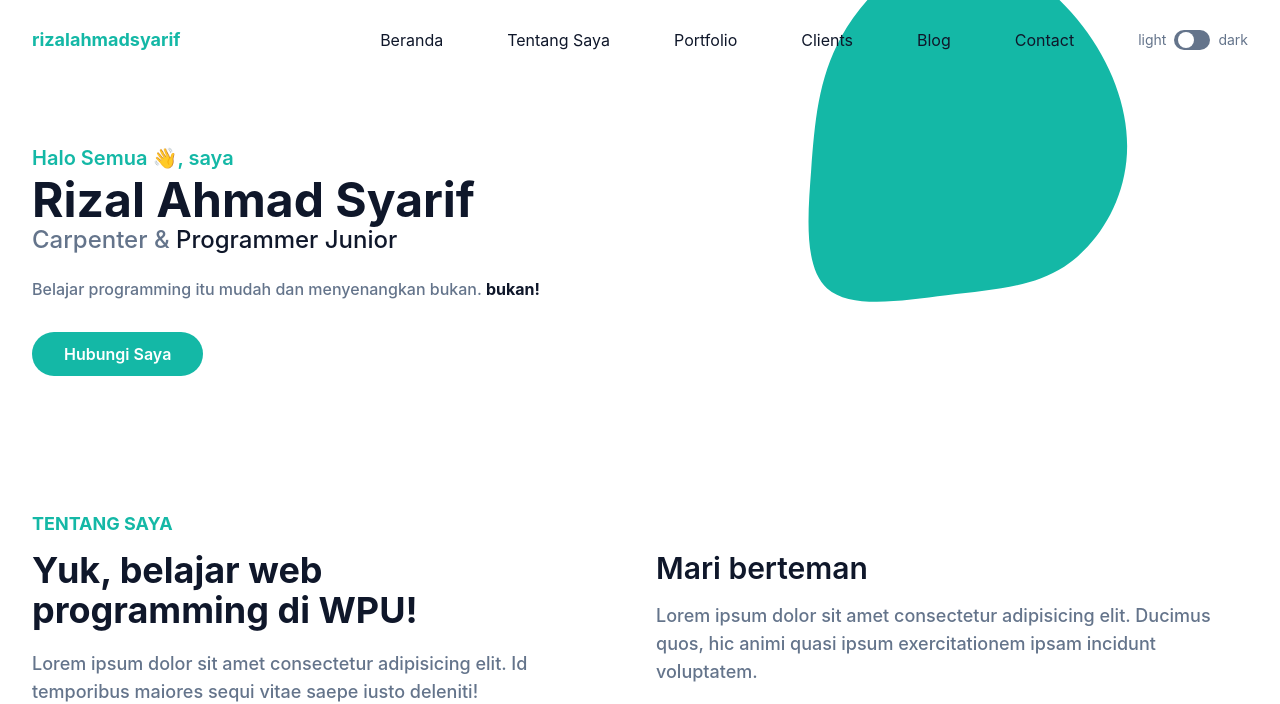
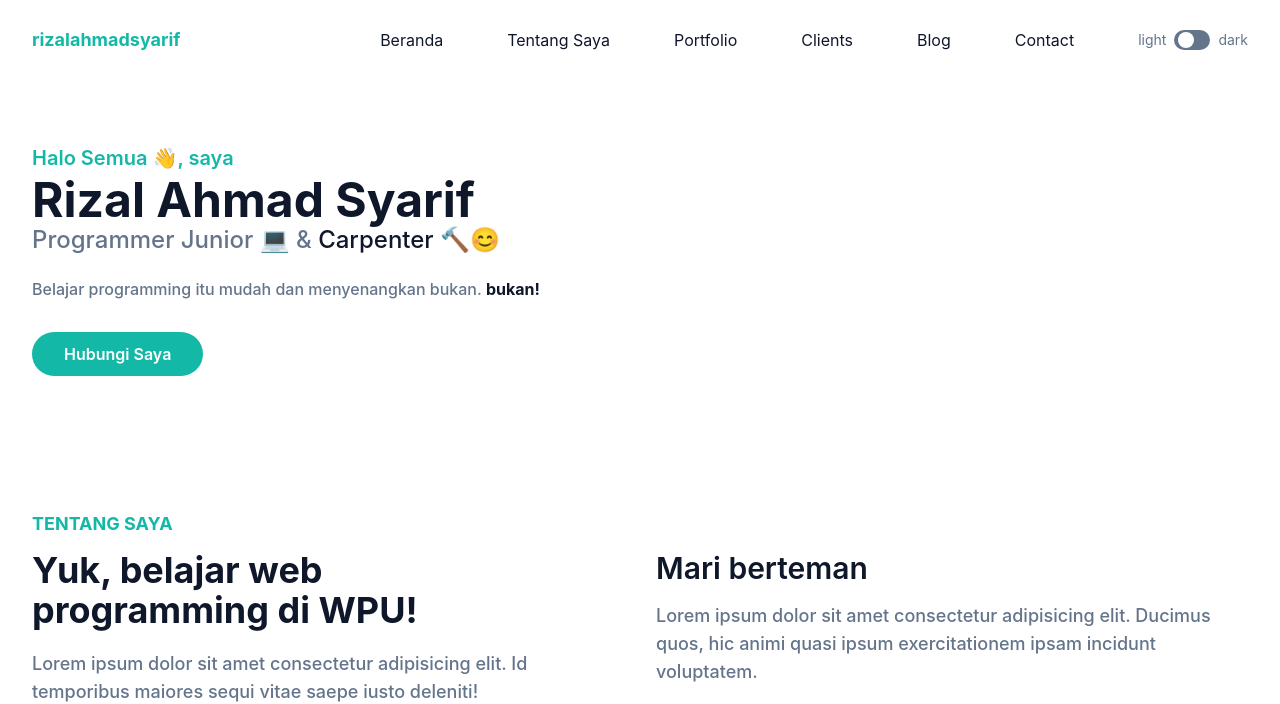
Before and after one commit to rizalahmadsyarif/rizalahmadsyarif.github.io, a website: page index.html in a window 1280 px wide. Shown: the top 704 px of the page. Drawn offline with Linux system fonts and the light colour scheme.

Commit message:
revisi web

```diff
--- a/index.html
+++ b/index.html
@@ -78,7 +78,7 @@
         <div class="flex flex-wrap">
           <div class="w-full self-center px-4 lg:w-1/2">
             <h1 class="text-base font-semibold text-primary md:text-xl">Halo Semua 👋, saya <span class="mt-1 block text-4xl font-bold text-dark dark:text-white lg:text-5xl">Rizal Ahmad Syarif</span></h1>
-            <h2 class="mb-5 text-lg font-medium text-secondary lg:text-2xl">Carpenter & <span class="text-dark dark:text-white">Programmer Junior</span></h2>
+            <h2 class="mb-5 text-lg font-medium text-secondary lg:text-2xl">Programmer Junior 💻 & <span class="text-dark dark:text-white">Carpenter 🔨😊</span></h2>
             <p class="mb-10 font-medium leading-relaxed text-secondary">Belajar programming itu mudah dan menyenangkan bukan. <span class="font-bold text-dark dark:text-white">bukan!</span></p>
 
             <a href="#" class="rounded-full bg-primary py-3 px-8 text-base font-semibold text-white transition duration-300 ease-in-out hover:opacity-80 hover:shadow-lg">Hubungi Saya</a>
@@ -87,13 +87,13 @@
             <div class="relative mt-10 lg:right-0 lg:mt-9">
               <!-- <img src="dist/img/sandhika.png" alt="Sandhika Galih" class="relative z-10 mx-auto max-w-full" /> -->
               <span class="absolute bottom-0 left-1/2 -translate-x-1/2 md:scale-125">
-                <svg width="400" height="400" viewBox="0 0 200 200" xmlns="http://www.w3.org/2000/svg">
+                <!-- <svg width="400" height="400" viewBox="0 0 200 200" xmlns="http://www.w3.org/2000/svg">
                   <path
                     fill="#14b8a6"
                     d="M47.4,-51C59.2,-35.6,65.1,-17.8,63.4,-1.7C61.7,14.5,52.6,28.9,40.8,36.6C28.9,44.2,14.5,45,-2,47C-18.4,49,-36.8,52.1,-45.4,44.5C-53.9,36.8,-52.5,18.4,-51.2,1.3C-49.9,-15.8,-48.7,-31.7,-40.2,-47.1C-31.7,-62.4,-15.8,-77.3,1,-78.3C17.8,-79.2,35.6,-66.3,47.4,-51Z"
                     transform="translate(100 100) scale(1.1)"
                   />
-                </svg>
+                </svg> -->
               </span>
             </div>
           </div>
```
